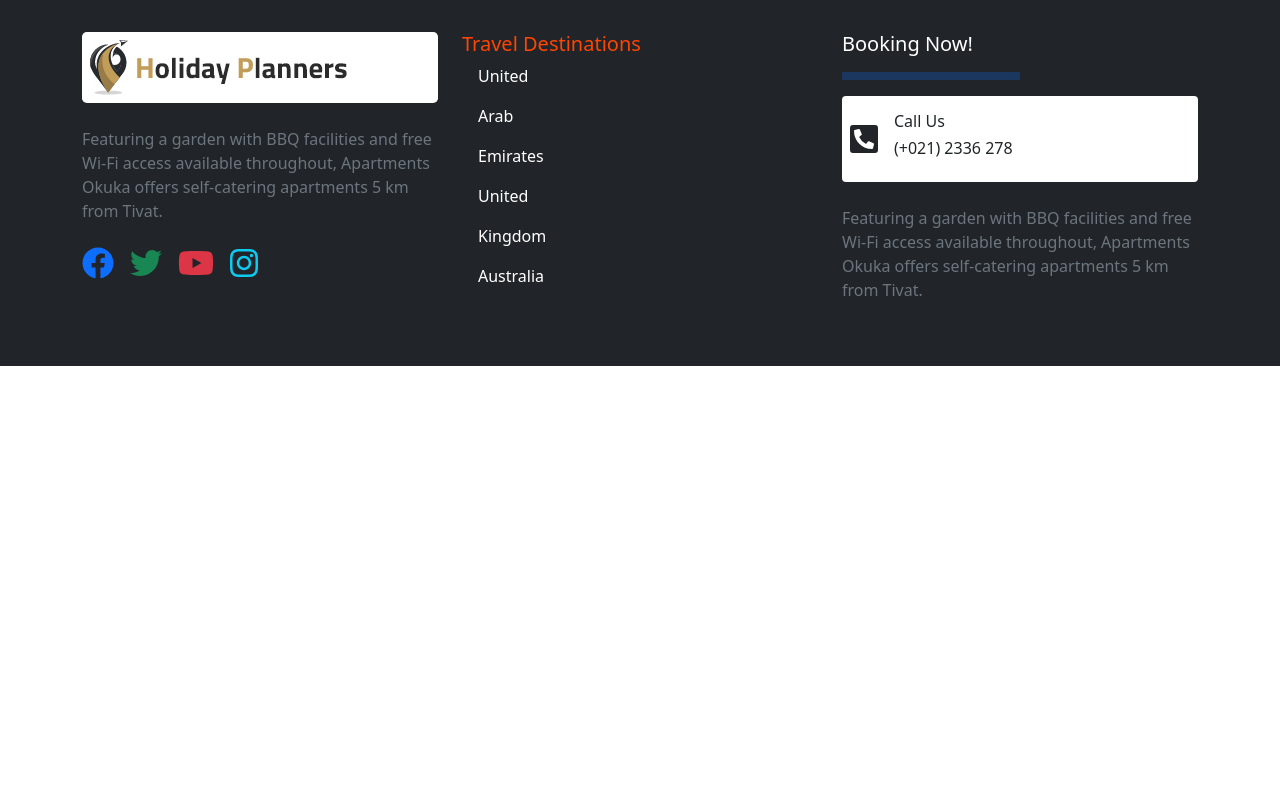
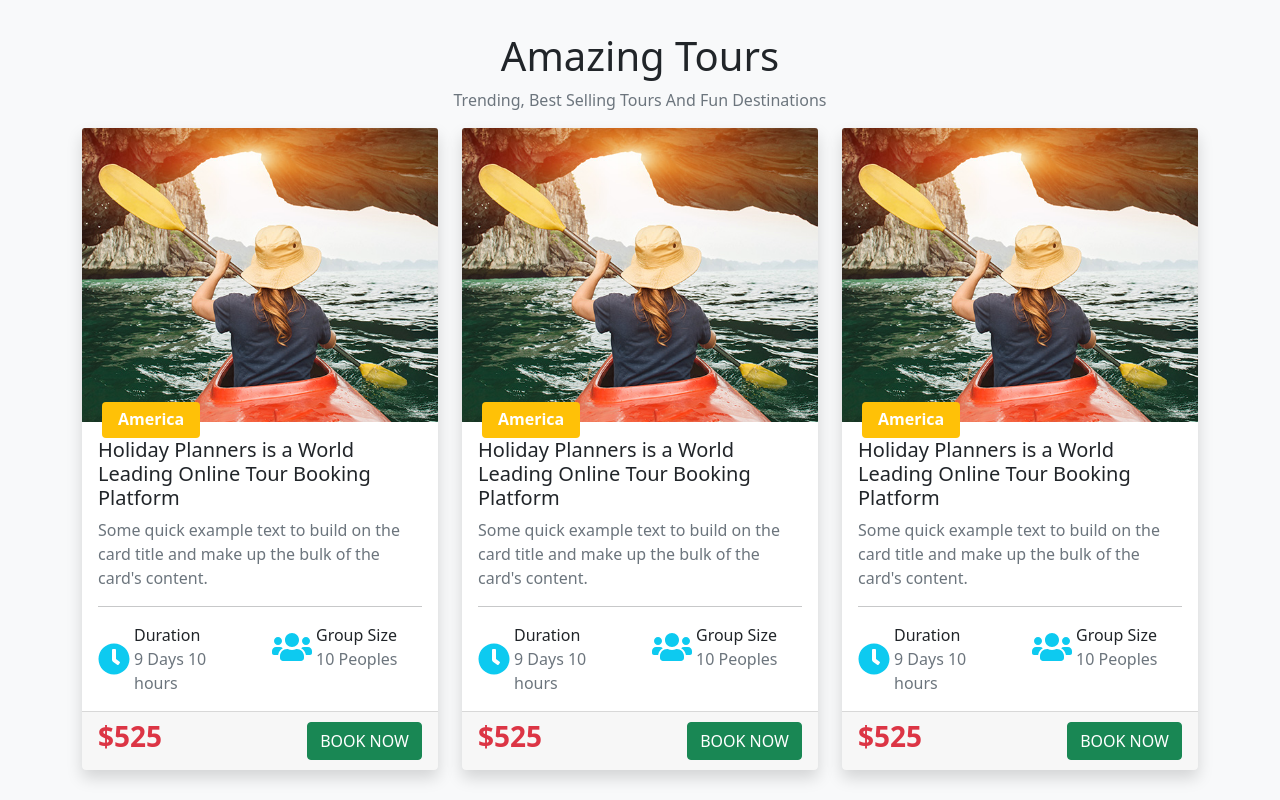
Before and after one commit to Mosharrof-Hosen-Munna/Holiday-Planners-Client, a React (Create React App) app: page / in a window 1280 px wide. Shown: the part 640-1440 px from the top of the page. Before the commit the page ends 1006 px from the top, so only its background shows below. Built offline with nearby package versions, Linux system fonts and the light colour scheme; no server answers.

Commit message:
create destination card

```diff
--- a/src/Components/Home/Home.js
+++ b/src/Components/Home/Home.js
@@ -1,10 +1,12 @@
 import React from "react";
 import Cover from "./Cover/Cover";
+import TravelDestination from "./TravelDestination/TravelDestination";
 
 const Home = () => {
   return (
     <>
       <Cover></Cover>
+      <TravelDestination></TravelDestination>
     </>
   );
 };
--- a/src/Components/Home/TravelDestination/TravelDestination.js
+++ b/src/Components/Home/TravelDestination/TravelDestination.js
@@ -1,33 +1,22 @@
 import React from "react";
 import { Card, Container, Row } from "react-bootstrap";
 import travelImage from "../../../images/cover.jpg";
+import TravelDestinationCard from "../TravelDestinationCard/TravelDestinationCard";
 
 const TravelDestination = () => {
   return (
-    <section className="py-5">
+    <section className="py-5 bg-light">
       <Container>
+        <div className="text-center">
+          <h1>Amazing Tours</h1>
+          <p className="text-secondary">
+            Trending, Best Selling Tours And Fun Destinations
+          </p>
+        </div>
         <Row lg={3} md={2} xs={1}>
-          <Row>
-            <Card style={{ width: "18rem" }}>
-              <Card.Img variant="top" src={travelImage} />
-              <Card.Body>
-                <Card.Title>Card Title</Card.Title>
-                <Card.Text>
-                  Some quick example text to build on the card title and make up
-                  the bulk of the card's content.
-                </Card.Text>
-              </Card.Body>
-              <ListGroup className="list-group-flush">
-                <ListGroupItem>Cras justo odio</ListGroupItem>
-                <ListGroupItem>Dapibus ac facilisis in</ListGroupItem>
-                <ListGroupItem>Vestibulum at eros</ListGroupItem>
-              </ListGroup>
-              <Card.Body>
-                <Card.Link href="#">Card Link</Card.Link>
-                <Card.Link href="#">Another Link</Card.Link>
-              </Card.Body>
-            </Card>
-          </Row>
+          <TravelDestinationCard></TravelDestinationCard>
+          <TravelDestinationCard></TravelDestinationCard>
+          <TravelDestinationCard></TravelDestinationCard>
         </Row>
       </Container>
     </section>
--- /dev/null
+++ b/src/Components/Home/TravelDestinationCard/TravelDestinationCard.css
@@ -0,0 +1,4 @@
+.travel-destination-name {
+  position: absolute;
+  top: -20px;
+}
--- /dev/null
+++ b/src/Components/Home/TravelDestinationCard/TravelDestinationCard.js
@@ -0,0 +1,63 @@
+import React from "react";
+import { Card, Button, Col, Row } from "react-bootstrap";
+import travelImage from "../../../images/cover.jpg";
+import "./TravelDestinationCard.css";
+import { FontAwesomeIcon } from "@fortawesome/react-fontawesome";
+import { faClock, faUsers } from "@fortawesome/free-solid-svg-icons";
+const TravelDestinationCard = () => {
+  return (
+    <Col>
+      <Card className="p-0 border-0 shadow">
+        <Card.Img variant="top" className="img-fluid" src={travelImage} />
+        <Card.Body className="position-relative">
+          <h6 className="travel-destination-name bg-warning text-white fw-bold py-2 px-3 ms-1 rounded">
+            America
+          </h6>
+          <Card.Title className="fs-5 ">
+            Holiday Planners is a World Leading Online Tour Booking Platform
+          </Card.Title>
+          <Card.Text className="text-secondary">
+            Some quick example text to build on the card title and make up the
+            bulk of the card's content.
+          </Card.Text>
+          <hr />
+          <Row>
+            <Col>
+              <div className="d-flex align-items-center ">
+                <FontAwesomeIcon
+                  className="fa-2x text-info me-1"
+                  icon={faClock}
+                />
+                <div>
+                  <div>Duration</div>
+                  <div className="text-secondary">9 Days 10 hours</div>
+                </div>
+              </div>
+            </Col>
+            <Col>
+              <div className="d-flex align-items-center ">
+                <FontAwesomeIcon
+                  className="fa-2x text-info me-1"
+                  icon={faUsers}
+                />
+                <div>
+                  <div>Group Size</div>
+                  <div className="text-secondary">10 Peoples</div>
+                </div>
+              </div>
+            </Col>
+          </Row>
+        </Card.Body>
+
+        <Card.Footer>
+          <div className="d-flex align-items-center justify-content-between">
+            <h3 className="text-danger fw-bold">$525</h3>
+            <Button variant="success">BOOK NOW</Button>
+          </div>
+        </Card.Footer>
+      </Card>
+    </Col>
+  );
+};
+
+export default TravelDestinationCard;
--- a/src/index.css
+++ b/src/index.css
@@ -15,3 +15,7 @@ code {
 .text-orange {
   color: orangered;
 }
+
+.text-justify {
+  text-align: justify;
+}
```
